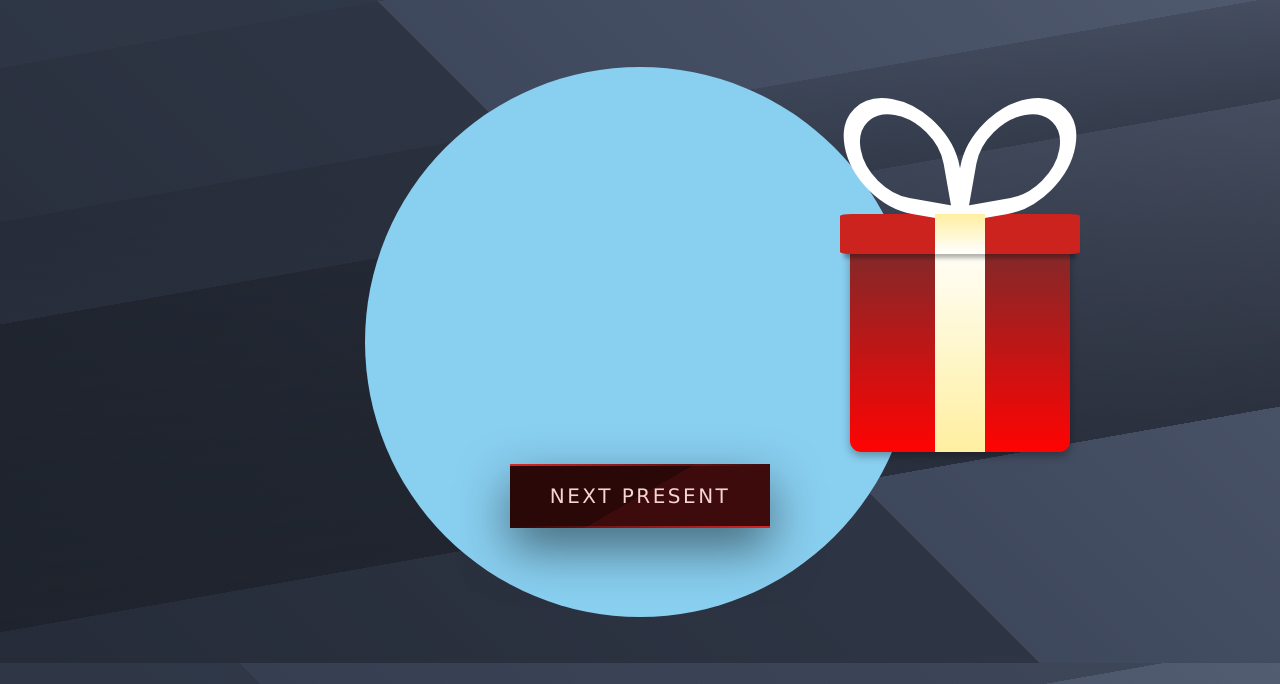
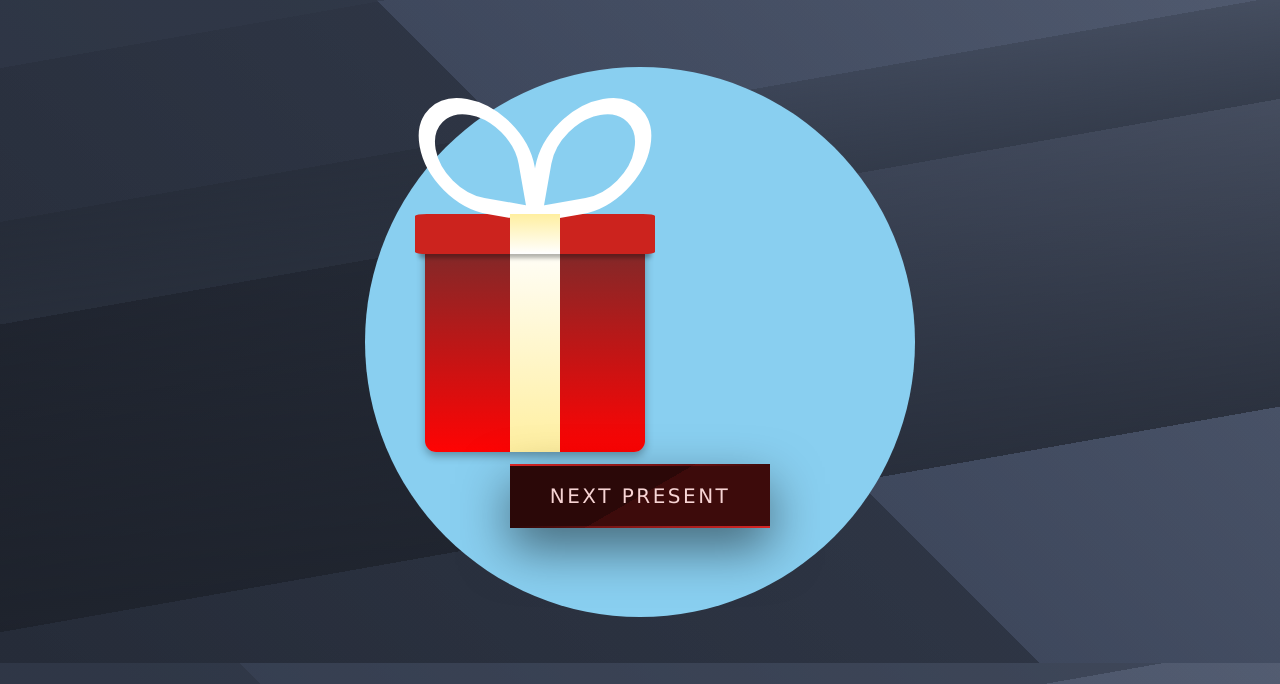
Before and after one commit to LiabilityJones/LiabilityJones.github.io, a plain HTML site: page index.html in a window 1280 px wide. Shown: the part 137-821 px from the top of the page. Drawn offline with Linux system fonts and the light colour scheme.

Commit message:
Update styles.css

```diff
--- a/static/css/styles.css
+++ b/static/css/styles.css
@@ -25,7 +25,7 @@ body {
   height: 220px;
   width: 220px;
   margin-top: 260px;
-  margin-left: 850px;
+  margin-left: 425px;
   background-color: #cc231e;
   border-bottom-left-radius: 5%;
   border-bottom-right-radius: 5%;
```
